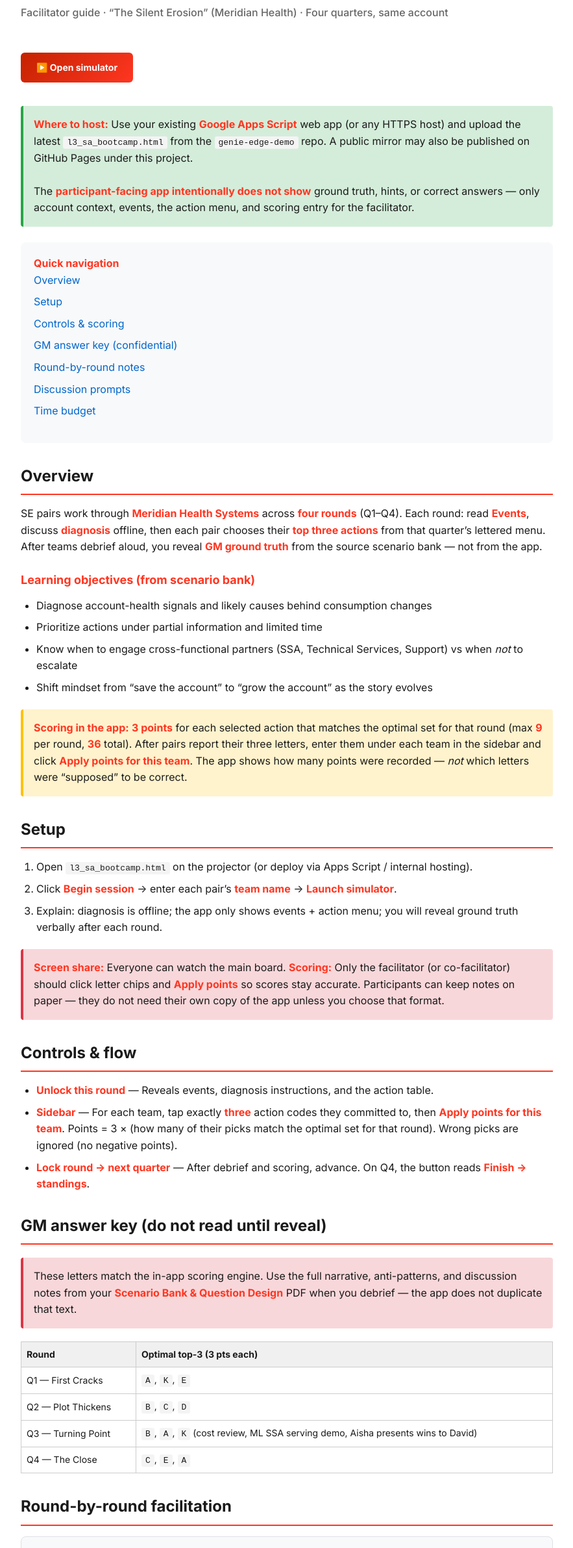
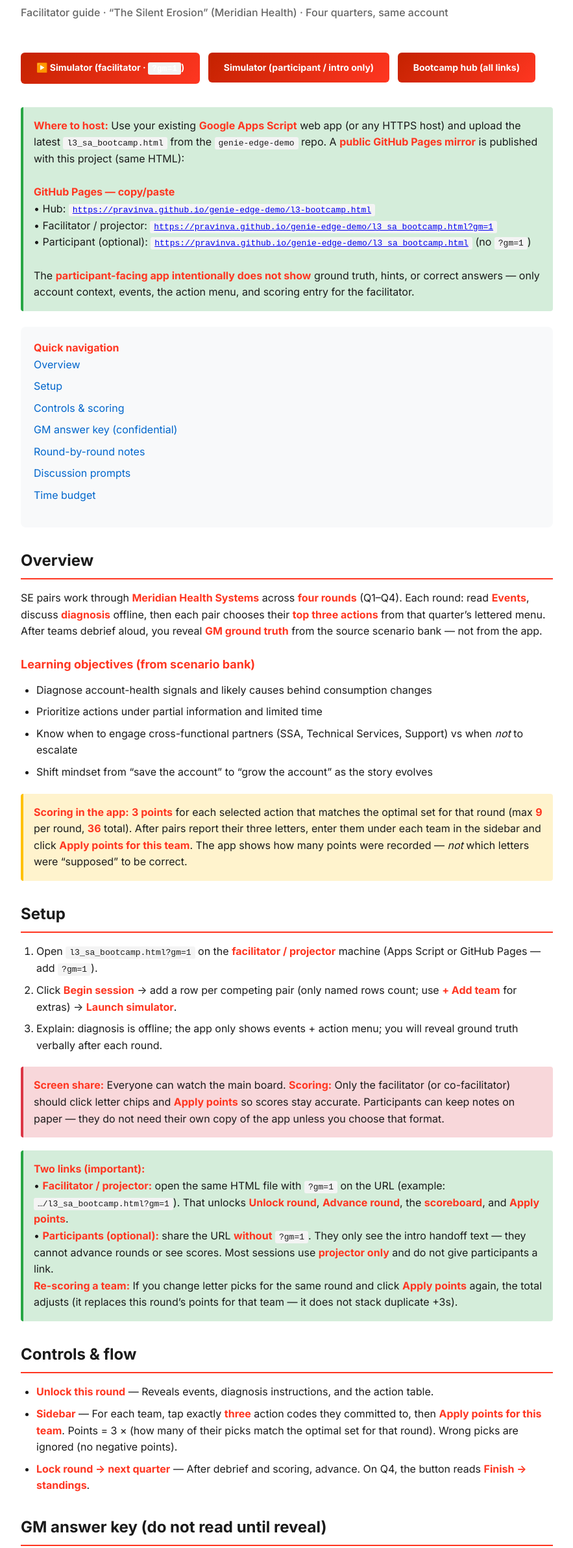
Before and after one commit to pravinva/genie-at-the-edge, a plain HTML site: page agentic_hmi/apps-script-fe-bootcamp/facilitatorGuide.html in a window 1280 px wide. Shown: the part 114-2497 px from the top of the page at 65% size, without its empty margins (198-1081 px from the left). Drawn offline with Linux system fonts and the light colour scheme.

Commit message:
docs: Pages mirror links and hub; sync Apps Script facilitator HTML

```diff
--- a/agentic_hmi/apps-script-fe-bootcamp/facilitatorGuide.html
+++ b/agentic_hmi/apps-script-fe-bootcamp/facilitatorGuide.html
@@ -165,11 +165,17 @@ code {
 <div class="subtitle">Facilitator guide · “The Silent Erosion” (Meridian Health) · Four quarters, same account</div>
 
 <div style="margin-bottom: 20px;">
-<a href="?mode=l3bootcamp" class="button">▶️ Open simulator</a>
+<a href="l3_sa_bootcamp.html?gm=1" class="button" target="_blank" rel="noopener noreferrer">▶️ Simulator (facilitator · <code>?gm=1</code>)</a>
+<a href="l3_sa_bootcamp.html" class="button" target="_blank" rel="noopener noreferrer">Simulator (participant / intro only)</a>
+<a href="l3-bootcamp.html" class="button" target="_blank" rel="noopener noreferrer">Bootcamp hub (all links)</a>
 </div>
 
 <div class="success-box">
-<strong>Where to host:</strong> Use your existing <strong>Google Apps Script</strong> web app (or any HTTPS host) and upload the latest <code>l3_sa_bootcamp.html</code> from the <code>genie-edge-demo</code> repo. A public mirror may also be published on GitHub Pages under this project.<br><br>
+<strong>Where to host:</strong> Use your existing <strong>Google Apps Script</strong> web app (or any HTTPS host) and upload the latest <code>l3_sa_bootcamp.html</code> from the <code>genie-edge-demo</code> repo. A <strong>public GitHub Pages mirror</strong> is published with this project (same HTML):<br><br>
+<strong>GitHub Pages — copy/paste</strong><br>
+• Hub: <a href="https://pravinva.github.io/genie-edge-demo/l3-bootcamp.html" target="_blank" rel="noopener noreferrer"><code>https://pravinva.github.io/genie-edge-demo/l3-bootcamp.html</code></a><br>
+• Facilitator / projector: <a href="https://pravinva.github.io/genie-edge-demo/l3_sa_bootcamp.html?gm=1" target="_blank" rel="noopener noreferrer"><code>https://pravinva.github.io/genie-edge-demo/l3_sa_bootcamp.html?gm=1</code></a><br>
+• Participant (optional): <a href="https://pravinva.github.io/genie-edge-demo/l3_sa_bootcamp.html" target="_blank" rel="noopener noreferrer"><code>https://pravinva.github.io/genie-edge-demo/l3_sa_bootcamp.html</code></a> (no <code>?gm=1</code>)<br><br>
 The <strong>participant-facing app intentionally does not show</strong> ground truth, hints, or correct answers — only account context, events, the action menu, and scoring entry for the facilitator.
 </div>
 
@@ -204,13 +210,20 @@ The <strong>participant-facing app intentionally does not show</strong> ground t
 
 <h2 id="setup">Setup</h2>
 <ol>
-<li>Open <code>l3_sa_bootcamp.html</code> on the projector (or deploy via Apps Script / internal hosting).</li>
-<li>Click <strong>Begin session</strong> → enter each pair’s <strong>team name</strong> → <strong>Launch simulator</strong>.</li>
+<li>Open <code>l3_sa_bootcamp.html?gm=1</code> on the <strong>facilitator / projector</strong> machine (Apps Script or GitHub Pages — add <code>?gm=1</code>).</li>
+<li>Click <strong>Begin session</strong> → add a row per competing pair (only named rows count; use <strong>+ Add team</strong> for extras) → <strong>Launch simulator</strong>.</li>
 <li>Explain: diagnosis is offline; the app only shows events + action menu; you will reveal ground truth verbally after each round.</li>
 </ol>
 
 <div class="warning-box">
 <strong>Screen share:</strong> Everyone can watch the main board. <strong>Scoring:</strong> Only the facilitator (or co-facilitator) should click letter chips and <strong>Apply points</strong> so scores stay accurate. Participants can keep notes on paper — they do not need their own copy of the app unless you choose that format.
+</div>
+
+<div class="success-box">
+<strong>Two links (important):</strong><br>
+• <strong>Facilitator / projector:</strong> open the same HTML file with <code>?gm=1</code> on the URL (example: <code>…/l3_sa_bootcamp.html?gm=1</code>). That unlocks <strong>Unlock round</strong>, <strong>Advance round</strong>, the <strong>scoreboard</strong>, and <strong>Apply points</strong>.<br>
+• <strong>Participants (optional):</strong> share the URL <strong>without</strong> <code>?gm=1</code>. They only see the intro handoff text — they cannot advance rounds or see scores. Most sessions use <strong>projector only</strong> and do not give participants a link.<br>
+<strong>Re-scoring a team:</strong> If you change letter picks for the same round and click <strong>Apply points</strong> again, the total adjusts (it replaces this round’s points for that team — it does not stack duplicate +3s).
 </div>
 
 <h2 id="controls">Controls &amp; flow</h2>
@@ -305,8 +318,10 @@ These letters match the in-app scoring engine. Use the full narrative, anti-patt
 </ol>
 
 <h2 style="margin-top: 40px;">Resources</h2>
-<a href="?mode=l3bootcamp" class="button">Open simulator</a>
-<a href="https://github.com/pravinva/genie-at-the-edge" class="button" target="_blank">View repo on GitHub</a>
+<a href="l3_sa_bootcamp.html?gm=1" class="button" target="_blank" rel="noopener noreferrer">Simulator (facilitator)</a>
+<a href="l3_sa_bootcamp.html" class="button" target="_blank" rel="noopener noreferrer">Simulator (participant)</a>
+<a href="l3-bootcamp.html" class="button" target="_blank" rel="noopener noreferrer">Bootcamp hub</a>
+<a href="https://github.com/pravinva/genie-edge-demo" class="button" target="_blank" rel="noopener noreferrer">View repo on GitHub</a>
 
 <div style="margin-top: 40px; padding-top: 20px; border-top: 2px solid #e0e0e0; color: #666; font-size: 14px;">
 <strong>Source material:</strong> FE Launchpad — Account Simulator scenario bank (Meridian / “The Silent Erosion”).<br>
```
Also changed, not shown: agentic_hmi/l3-bootcamp.html (added, +31 -0 lines), agentic_hmi/l3_sa_bootcamp_facilitator_guide.html (+12 -4 lines).
